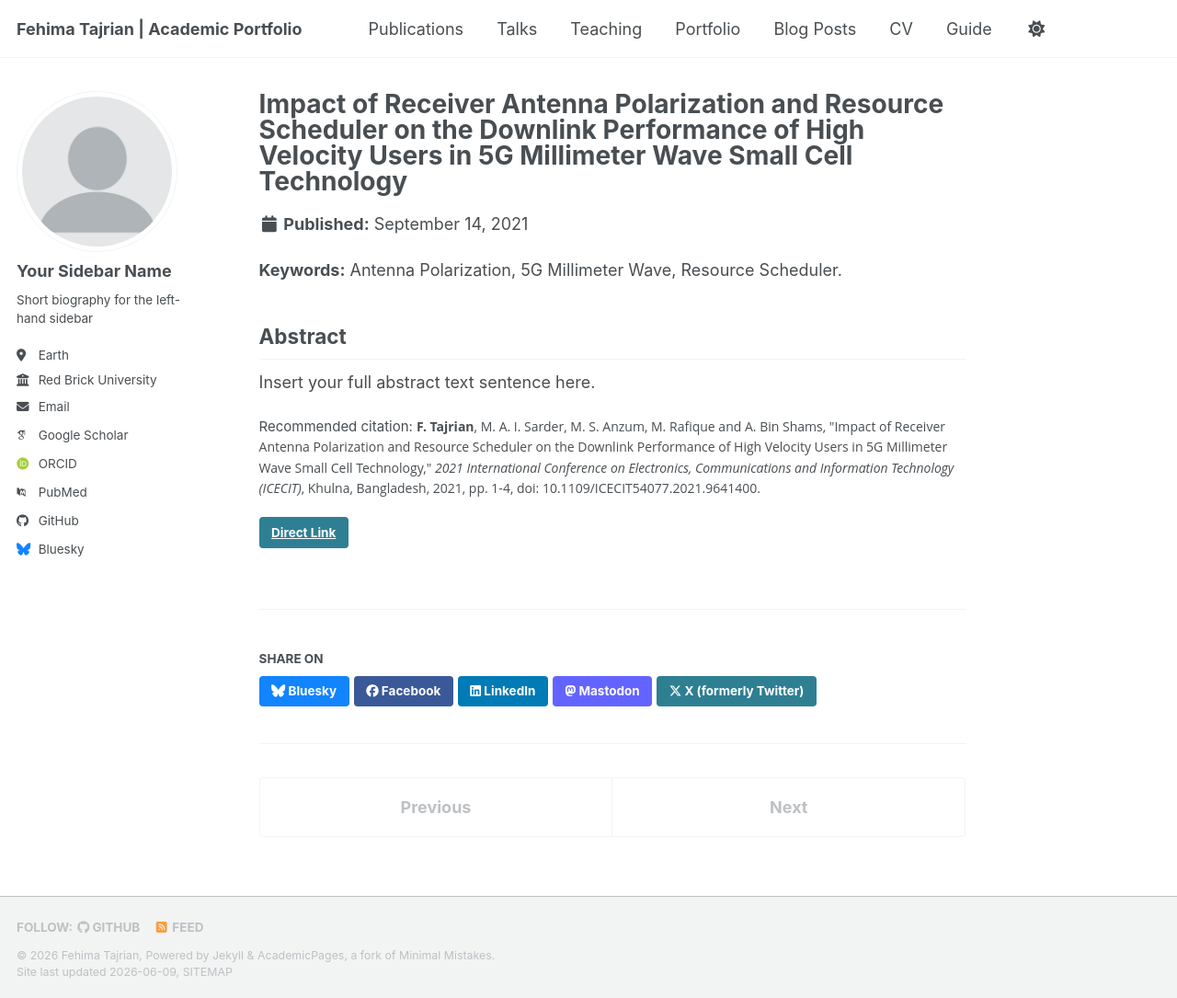
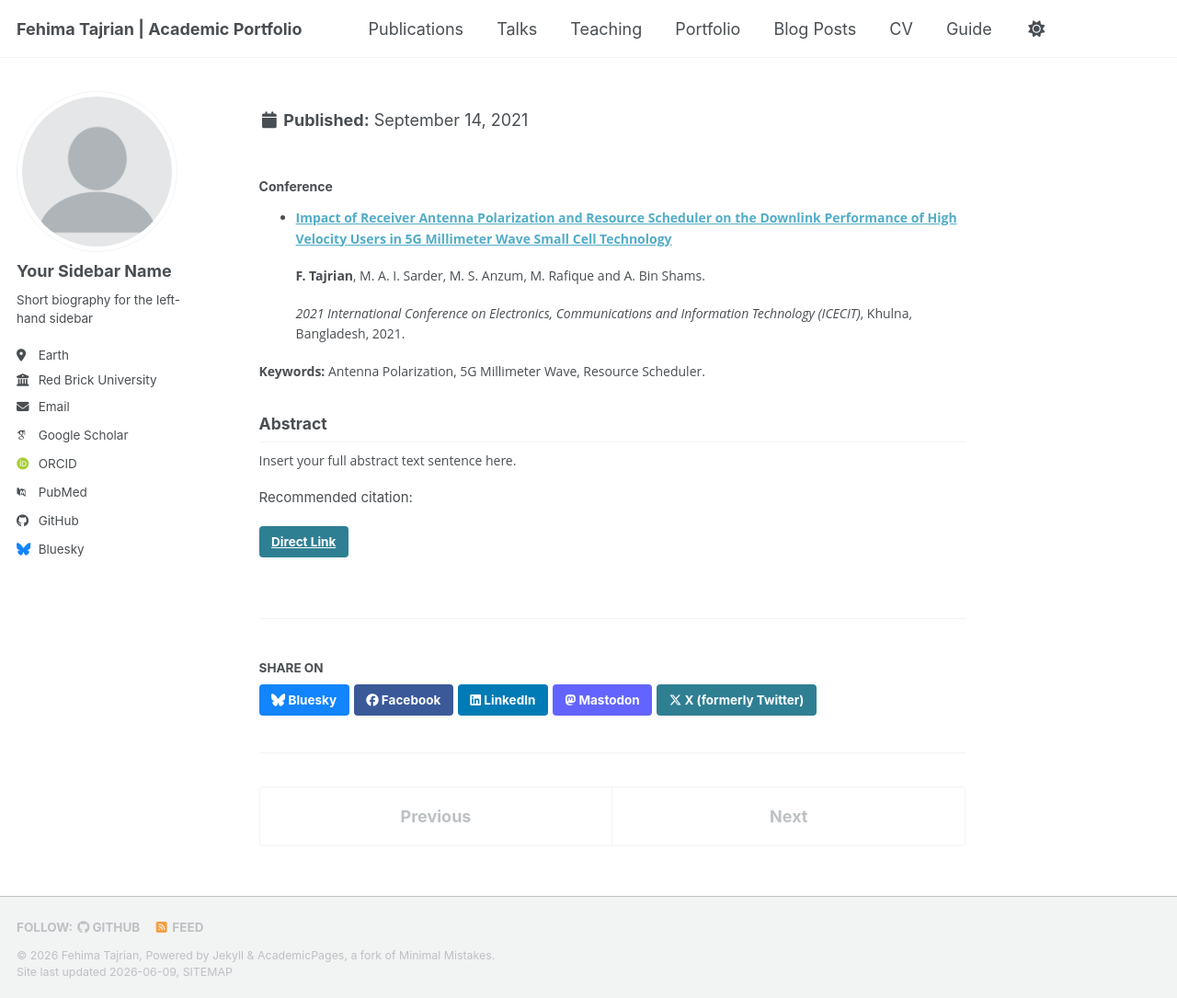
Before and after one commit to fehimatajrian/fehimatajrian.github.io, a Jekyll site: the page built from _publications/2021-09-14-5g-mmwave-antenna-polarization.md, in a window 1280 px wide and 1085 px high. Shown: the whole window at 92% size. Built offline with Jekyll 4.4.1, drawn with Linux system fonts in a browser that asks for light colours; some web fonts are replaced; a script bundle is joined from its source files by our own code; library files that are not in the unit come from our copies.

Commit message:
Update publication metadata for 5G mmWave antenna
Removed title and citation from the publication metadata.

```diff
--- a/_publications/2021-09-14-5g-mmwave-antenna-polarization.md
+++ b/_publications/2021-09-14-5g-mmwave-antenna-polarization.md
@@ -1,15 +1,26 @@
 ---
-title: "Impact of Receiver Antenna Polarization and Resource Scheduler on the Downlink Performance of High Velocity Users in 5G Millimeter Wave Small Cell Technology"
+title: ""
 collection: publications
 permalink: /publication/2021-5g-mmwave-antenna-polarization
 date: 2021-09-14
 link: 'https://doi.org/10.1109/ICECIT54077.2021.9641400'
-citation: >
-  <span style="font-family: 'Open Sans', sans-serif; font-size: 14px;"><b>F. Tajrian</b>, M. A. I. Sarder, M. S. Anzum, M. Rafique and A. Bin Shams, "Impact of Receiver Antenna Polarization and Resource Scheduler on the Downlink Performance of High Velocity Users in 5G Millimeter Wave Small Cell Technology," <i>2021 International Conference on Electronics, Communications and Information Technology (ICECIT)</i>, Khulna, Bangladesh, 2021, pp. 1-4, doi: 10.1109/ICECIT54077.2021.9641400.</span>
+citation: ""
 
 ---
+
+<div style="font-family: 'Open Sans', sans-serif; font-size: 14px; line-height: 1.6;" markdown="1">
+
+### Conference
+
+- **[Impact of Receiver Antenna Polarization and Resource Scheduler on the Downlink Performance of High Velocity Users in 5G Millimeter Wave Small Cell Technology](https://doi.org/10.1109/ICECIT54077.2021.9641400)**
+
+  **F. Tajrian**, M. A. I. Sarder, M. S. Anzum, M. Rafique and A. Bin Shams.
+
+  *2021 International Conference on Electronics, Communications and Information Technology (ICECIT)*, Khulna, Bangladesh, 2021.
 
 **Keywords:** Antenna Polarization, 5G Millimeter Wave, Resource Scheduler.
 
 ## Abstract
 Insert your full abstract text sentence here.
+
+</div>
```
